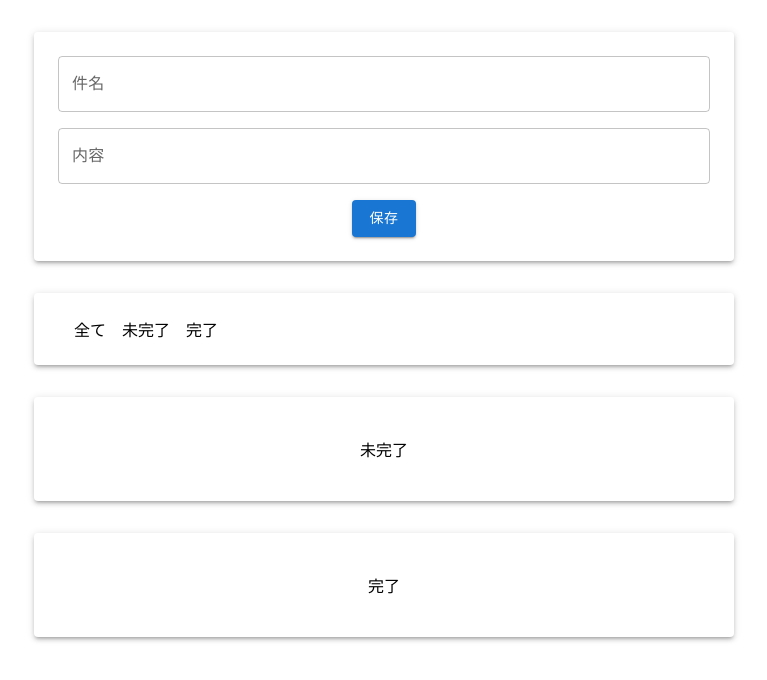
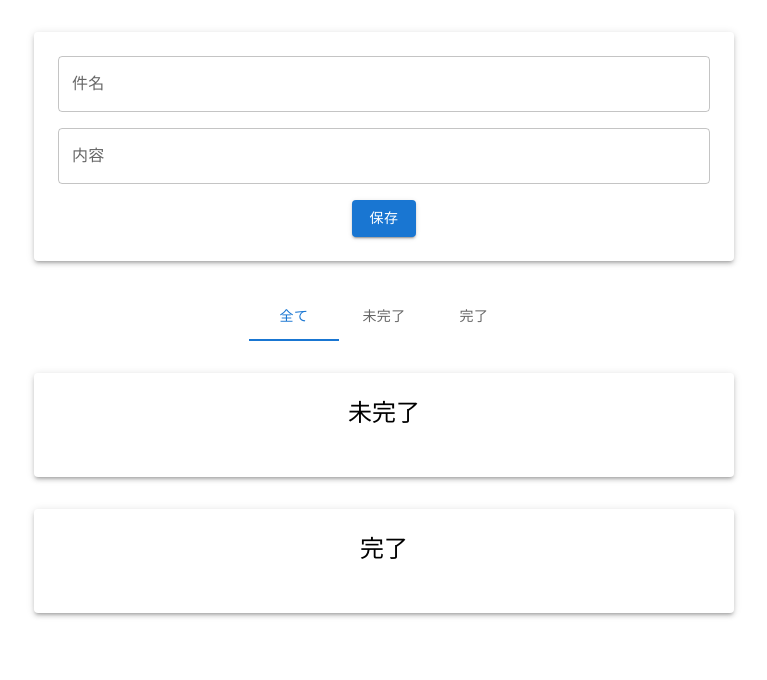
Before and after one commit to Youichi-Higa/react-todo-app, a React (Create React App) app: page / in a window 1280 px wide. Shown: the top 680 px of the page, without its empty margins (256-1023 px from the left). Built offline with nearby package versions, Linux system fonts and the light colour scheme.

Commit message:
レイアウト調整

```diff
--- a/src/App.css
+++ /dev/null
@@ -1,38 +0,0 @@
-.App {
-  text-align: center;
-}
-
-.App-logo {
-  height: 40vmin;
-  pointer-events: none;
-}
-
-@media (prefers-reduced-motion: no-preference) {
-  .App-logo {
-    animation: App-logo-spin infinite 20s linear;
-  }
-}
-
-.App-header {
-  background-color: #282c34;
-  min-height: 100vh;
-  display: flex;
-  flex-direction: column;
-  align-items: center;
-  justify-content: center;
-  font-size: calc(10px + 2vmin);
-  color: white;
-}
-
-.App-link {
-  color: #61dafb;
-}
-
-@keyframes App-logo-spin {
-  from {
-    transform: rotate(0deg);
-  }
-  to {
-    transform: rotate(360deg);
-  }
-}
--- a/src/App.tsx
+++ b/src/App.tsx
@@ -1,5 +1,4 @@
 import { useEffect, useState } from 'react';
-import './App.css';
 import { EditModal, FilterField, InputField, ListField } from 'src/components';
 import type { FilterValue, InputtedTodo, SelectedTodo, Todo } from 'src/types';
 
@@ -102,13 +101,13 @@ function App() {
   }, []);
 
   return (
-    <div className="App">
+    <>
       <InputField
         inputtedTodo={inputtedTodo}
         handleInputtedTodoChange={handleInputtedTodoChange}
         handleSave={handleSave}
       />
-      <FilterField setFilterValue={setFilterValue} />
+      <FilterField filterValue={filterValue} setFilterValue={setFilterValue} />
       {filterValue !== 'completed' && (
         <ListField
           title={'未完了'}
@@ -135,7 +134,7 @@ function App() {
         handleEditModalClose={handleEditModalClose}
         handleUpdate={handleUpdate}
       />
-    </div>
+    </>
   );
 }
 
--- a/src/components/EditModal.tsx
+++ b/src/components/EditModal.tsx
@@ -7,18 +7,6 @@ type Props = {
   editModalOpen: boolean;
   handleEditModalClose: () => void;
   handleUpdate: () => void;
-};
-
-const style = {
-  position: 'absolute' as 'absolute',
-  top: '50%',
-  left: '50%',
-  transform: 'translate(-50%, -50%)',
-  width: 700,
-  bgcolor: 'background.paper',
-  borderRadius: 2,
-  boxShadow: 24,
-  p: 4,
 };
 
 export const EditModal: React.FC<Props> = (props: Props) => {
@@ -37,7 +25,20 @@ export const EditModal: React.FC<Props> = (props: Props) => {
         aria-labelledby="modal-modal-title"
         aria-describedby="modal-modal-description"
       >
-        <Box sx={style}>
+        <Box
+          sx={{
+            position: 'absolute' as 'absolute',
+            top: '50%',
+            left: '50%',
+            transform: 'translate(-50%, -50%)',
+            width: 700,
+            bgcolor: 'background.paper',
+            borderRadius: 2,
+            boxShadow: 24,
+            p: 4,
+            textAlign: 'center',
+          }}
+        >
           <div style={{ marginBottom: '16px' }}>
             <TextField
               id="title"
--- a/src/components/FilterField.tsx
+++ b/src/components/FilterField.tsx
@@ -1,35 +1,26 @@
 import { Dispatch, SetStateAction } from 'react';
-import Box from '@mui/material/Box';
+import { Box, Tab, Tabs } from '@mui/material';
 import type { FilterValue } from 'src/types';
 
 type Props = {
+  filterValue: FilterValue;
   setFilterValue: Dispatch<SetStateAction<FilterValue>>;
 };
 
 export const FilterField = (props: Props) => {
-  const { setFilterValue } = props;
+  const { filterValue, setFilterValue } = props;
+
+  const handleChange = (event: React.SyntheticEvent, newValue: FilterValue) => {
+    setFilterValue(newValue);
+  };
+
   return (
-    <Box
-      component="form"
-      sx={{
-        width: '700px',
-        mx: 'auto',
-        my: 4,
-        padding: 3,
-        boxShadow: 3,
-        borderRadius: 1,
-        display: 'flex',
-      }}
-    >
-      <div onClick={() => setFilterValue('all')} style={{ marginLeft: '16px' }}>
-        全て
-      </div>
-      <div onClick={() => setFilterValue('uncompleted')} style={{ marginLeft: '16px' }}>
-        未完了
-      </div>
-      <div onClick={() => setFilterValue('completed')} style={{ marginLeft: '16px' }}>
-        完了
-      </div>
+    <Box sx={{ width: '100%', bgcolor: 'background.paper' }}>
+      <Tabs value={filterValue} onChange={handleChange} centered>
+        <Tab label="全て" value="all" />
+        <Tab label="未完了" value="uncompleted" />
+        <Tab label="完了" value="completed" />
+      </Tabs>
     </Box>
   );
 };
--- a/src/components/InputField.tsx
+++ b/src/components/InputField.tsx
@@ -18,9 +18,10 @@ export const InputField: React.FC<Props> = (props: Props) => {
         width: '700px',
         mx: 'auto',
         my: 4,
-        padding: 3,
+        p: 3,
         boxShadow: 3,
         borderRadius: 1,
+        textAlign: 'center',
       }}
     >
       <div style={{ marginBottom: '16px' }}>
--- a/src/components/ListField.tsx
+++ b/src/components/ListField.tsx
@@ -1,4 +1,4 @@
-import { Box, Checkbox, Grid } from '@mui/material';
+import { Box, Checkbox, Grid, Typography } from '@mui/material';
 import DeleteIcon from '@mui/icons-material/Delete';
 import EditIcon from '@mui/icons-material/Edit';
 import type { SelectedTodo, Todo } from 'src/types';
@@ -20,12 +20,22 @@ export const ListField = (props: Props) => {
         width: '700px',
         mx: 'auto',
         my: 4,
-        padding: 3,
+        p: 3,
         boxShadow: 3,
         borderRadius: 1,
       }}
     >
-      <p>{title}</p>
+      <Box
+        sx={{
+          mb: 3,
+          display: 'flex',
+          justifyContent: 'center',
+        }}
+      >
+        <Typography variant="h5" component="h1">
+          {title}
+        </Typography>
+      </Box>
       {todoList.map((todo) => (
         <Grid key={todo.id} container spacing={2}>
           <Grid item xs={1}>
```
